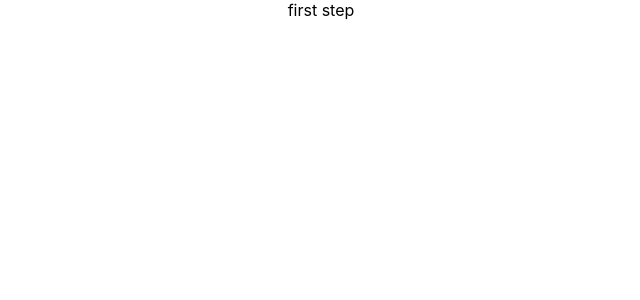
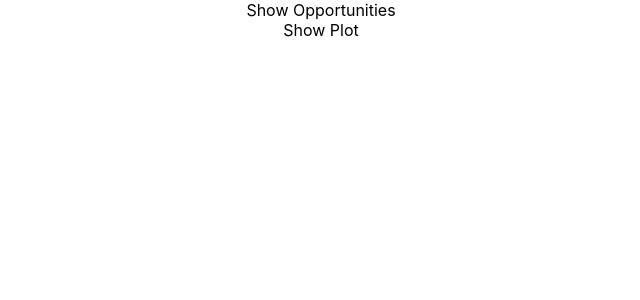
Before and after one commit to antonioballesteros/empathy-test, a React (Vite) app: page / in a window 1280 px wide. Shown: the top 300 px of the page, without its empty margins (319-959 px from the left). Built offline with nearby package versions, Linux system fonts and the light colour scheme.

Commit message:
feat: create basic DDD structure

```diff
--- a/index.html
+++ b/index.html
@@ -4,7 +4,7 @@
     <meta charset="UTF-8" />
     <link rel="icon" type="image/svg+xml" href="/src/favicon.svg" />
     <meta name="viewport" content="width=device-width, initial-scale=1.0" />
-    <title>Vite App</title>
+    <title>Emphaty - Antonio</title>
   </head>
   <body>
     <div id="root"></div>
--- a/src/App.tsx
+++ b/src/App.tsx
@@ -1,9 +1,10 @@
-import './App.css'
+import classes from './App.module.css'
 
+import {Opportunities} from './page'
 function App() {
   return (
-    <div className="App">
-      <span>first step</span>
+    <div className={classes.App}>
+      <Opportunities />
     </div>
   )
 }
--- /dev/null
+++ b/src/component/Plot/index.tsx
@@ -0,0 +1,8 @@
+const Plot = ({data}) => {
+    console.log("Plot: data", data)
+    return (
+        <span>Show Plot</span>
+    )
+}
+
+export default Plot
--- /dev/null
+++ b/src/component/index.ts
@@ -0,0 +1,3 @@
+import Plot from "./Plot";
+
+export {Plot}
--- /dev/null
+++ b/src/page/Opportinities/data/getOpportunities.ts
@@ -0,0 +1,8 @@
+const getOpportunities = () => {
+    return [{
+        id: "id",
+        value: "value"
+    }]
+}
+
+export default getOpportunities
--- /dev/null
+++ b/src/page/Opportinities/data/index.ts
@@ -0,0 +1,3 @@
+import getOpportunities from './getOpportunities'
+
+export {getOpportunities}
--- /dev/null
+++ b/src/page/Opportinities/index.tsx
@@ -0,0 +1,14 @@
+import { Plot } from "../../component"
+import {getOpportunities} from './data'
+
+const Opportunities = () => {
+    const opportunities = getOpportunities()
+    return (
+        <div>
+            <div>Show Opportunities</div>
+            <Plot data={opportunities} />
+        </div>
+    )
+}
+
+export default Opportunities
--- /dev/null
+++ b/src/page/index.ts
@@ -0,0 +1,3 @@
+import Opportunities from './Opportinities'
+
+export {Opportunities}
```
Also changed, not shown: package.json (line endings or trailing spaces), src/App.module.css (renamed from src/App.css).
